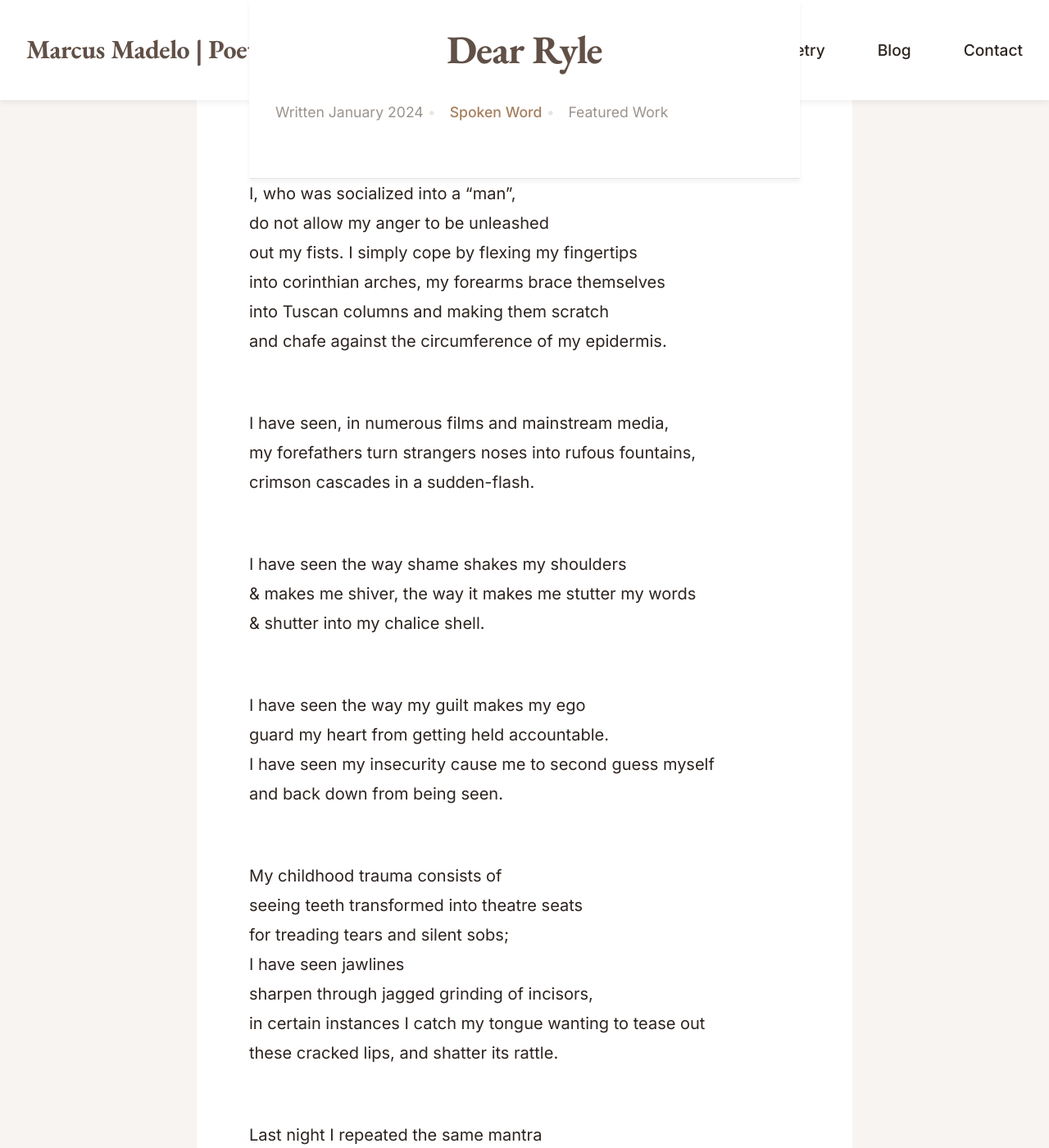
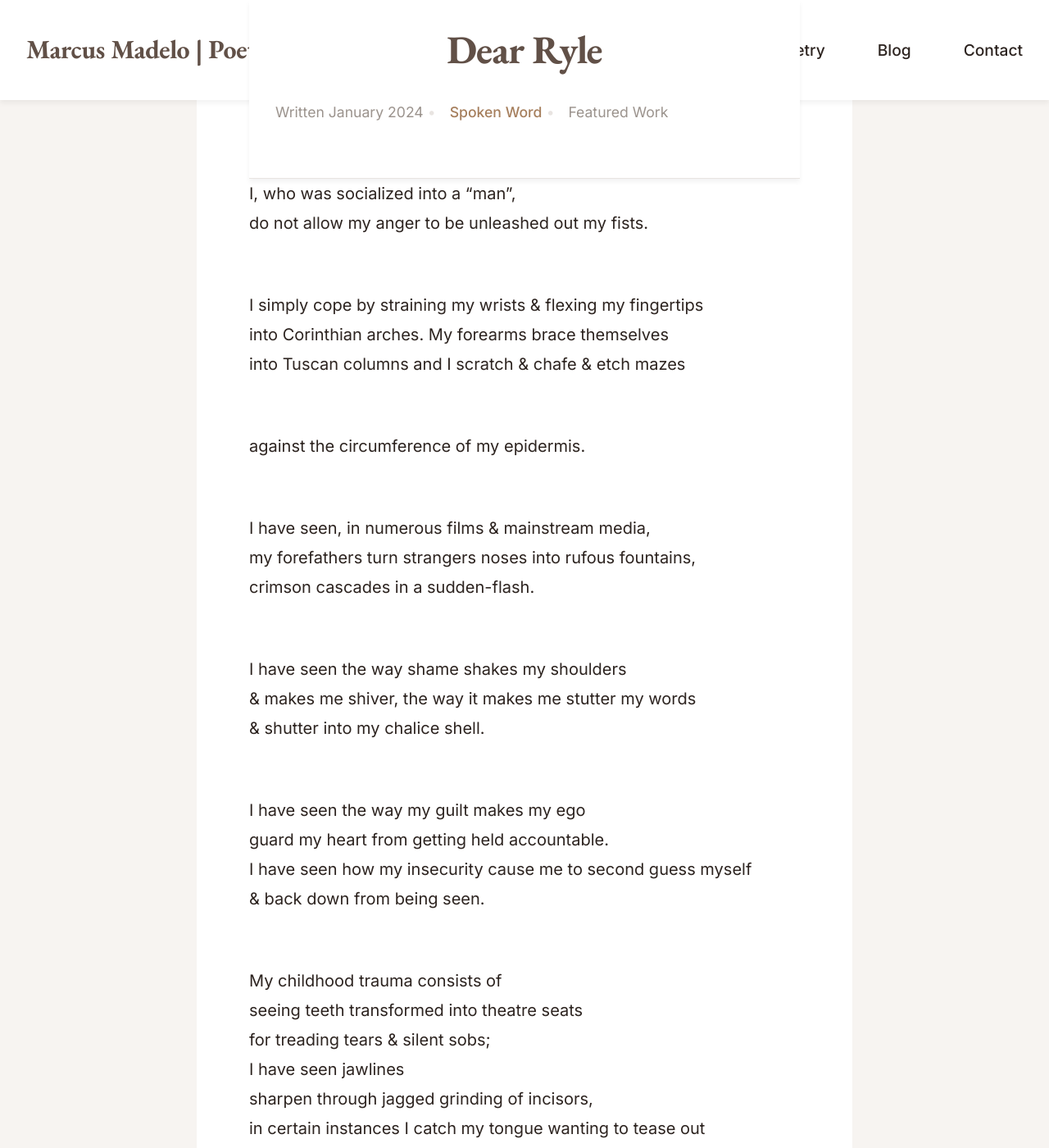
Before and after one commit to brennanbrown/kindreadthepoet, a Jekyll site: the page built from _poems/dear-ryle.md, in a window 1280 px wide and 1400 px high, scrolled down 346 px. Shown: the whole window at 82% size. Built offline with Jekyll 4.4.1, drawn with Linux system fonts in a browser that asks for light colours; some of the changed text lies outside the part shown.

Commit message:
Update Poetry “dear-ryle”

```diff
--- a/_poems/dear-ryle.md
+++ b/_poems/dear-ryle.md
@@ -1,59 +1,61 @@
 ---
 layout: poem
-title: "Dear Ryle"
+title: Dear Ryle
 date: 2024-01-15
 category: Spoken Word
 featured: true
-excerpt: "I, who was socialized into a 'man', do not allow my anger to be unleashed..."
+series: false
+excerpt: I, who was socialized into a 'man', do not allow my anger to be unleashed...
 ---
+I, who was socialized into a "man",\
+do not allow my anger to be unleashed out my fists.
 
-I, who was socialized into a "man",
-do not allow my anger to be unleashed
-out my fists. I simply cope by flexing my fingertips
-into corinthian arches, my forearms brace themselves
-into Tuscan columns and making them scratch
-and chafe against the circumference of my epidermis.
+I simply cope by straining my wrists & flexing my fingertips\
+into Corinthian arches. My forearms brace themselves\
+into Tuscan columns and I scratch & chafe & etch mazes
 
-I have seen, in numerous films and mainstream media,
-my forefathers turn strangers noses into rufous fountains,
+against the circumference of my epidermis.
+
+I have seen, in numerous films & mainstream media,\
+my forefathers turn strangers noses into rufous fountains,\
 crimson cascades in a sudden-flash.
 
-I have seen the way shame shakes my shoulders
-& makes me shiver, the way it makes me stutter my words
+I have seen the way shame shakes my shoulders\
+& makes me shiver, the way it makes me stutter my words\
 & shutter into my chalice shell.
 
-I have seen the way my guilt makes my ego
-guard my heart from getting held accountable.
-I have seen my insecurity cause me to second guess myself
-and back down from being seen.
+I have seen the way my guilt makes my ego\
+guard my heart from getting held accountable.\
+I have seen how my insecurity cause me to second guess myself\
+& back down from being seen.
 
-My childhood trauma consists of
-seeing teeth transformed into theatre seats
-for treading tears and silent sobs;
-I have seen jawlines
-sharpen through jagged grinding of incisors,
-in certain instances I catch my tongue wanting to tease out
+My childhood trauma consists of\
+seeing teeth transformed into theatre seats\
+for treading tears & silent sobs;\
+I have seen jawlines\
+sharpen through jagged grinding of incisors,\
+in certain instances I catch my tongue wanting to tease out\
 these cracked lips, and shatter its rattle.
 
-Last night I repeated the same mantra
-in my mental space, asking the lord or any other filipino deity
-to help me comprehend or properly pronounce my suppressed emotions
-in steady and concise paragraphs, instead of a gaping roar.
-instead of pocketting myself in the shell of my painted husk
-instead of allowing Depression to pickpocket my happiness
-and install a jailbreak version of someone else's smile
+Last night I repeated the same mantra\
+in my mental space, asking the lord or any other filipino deity\
+to help me comprehend or properly pronounce my suppressed emotions\
+in steady and concise paragraphs, instead of a gaping roar.\
+instead of pocketing myself in the shell of my painted husk\
+instead of allowing Depression to pickpocket my happiness\
+and install a jailbreak version of someone else's smile\
 stitched into my weary cheeks.
 
-Recently I checked how much patiences
-I have preserved and my savings continue to produce ten folds.
-I look onto the "role model men" who mold my world
-around their own incentives and materialistic hoarding
-by spending the worker classes' millions of dollars
+Recently I checked how much patience\
+I have preserved and my savings continue to produce ten folds.\
+I look onto the "role model men" who mold my world\
+around their own incentives and materialistic hoarding\
+by spending the worker classes' millions of dollars\
 on fire-arms and underground military bases.
 
-My tax dollars probably pay for war crimes in Third World countries,
-so I have decided to invest it all into a panopticon for my passions,
-and a federal prison where these haunting demons have been placed;
-to free roam and sleep on wooden ramps
-while the blind crows and toothless alligator exchange
-a laughing moment within I, the kaijus, stomach.
+My tax dollars probably pay for war crimes in Third World countries,\
+so I have decided to invest it all into a panopticon for my passions,\
+and a federal prison where these haunting demons have been placed;\
+to free roam and sleep on wooden ramps\
+while the blind crows and toothless alligator exchange\
+a laughing moment within I, the kaiju's, stomach.
```
